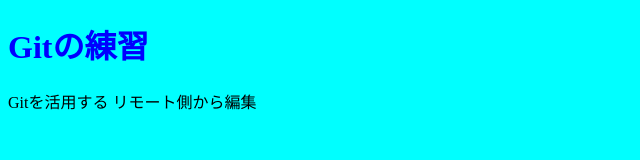
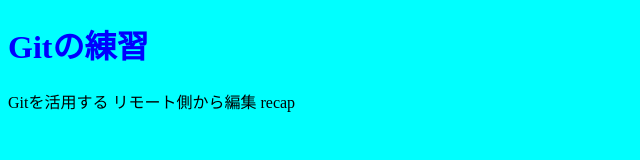
Before and after one commit to Megring517/git-recap, a plain HTML site: page index.html in a window 1280 px wide. Shown: the full height of the page, 0-640 px from the left. Drawn offline with Linux system fonts and the light colour scheme.

Commit message:
recapを追加

```diff
--- a/index.html
+++ b/index.html
@@ -12,6 +12,7 @@
   <h1>Gitの練習</h1>
   Gitを活用する
   リモート側から編集
+  recap
 
 </body>
 
```
